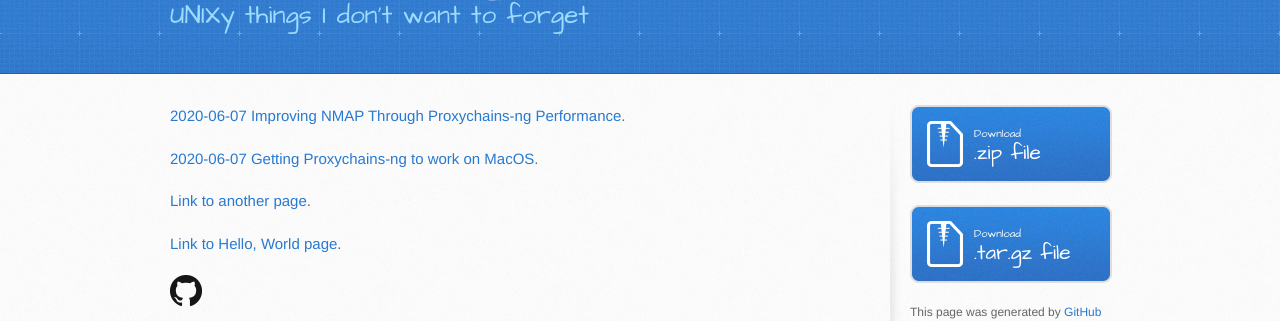
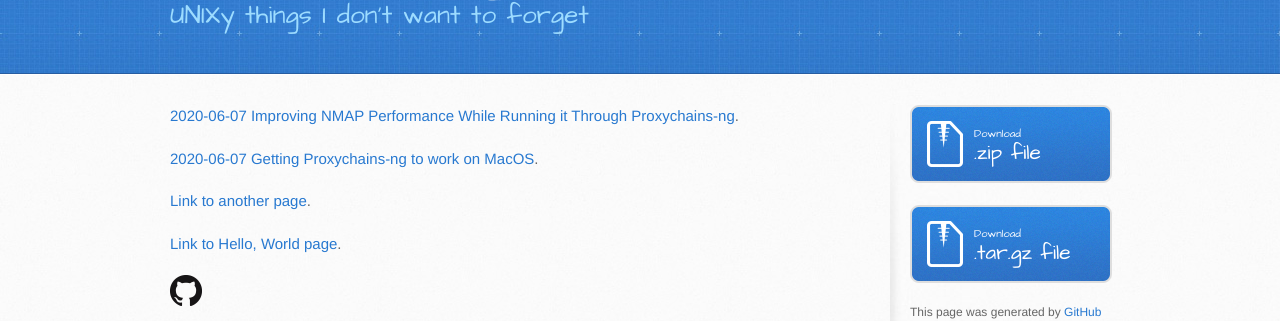
Before and after one commit to svf/svf.github.io, a Jekyll site: the page built from index.md, in a window 1280 px wide. Shown: the part 127-448 px from the top of the page. Built offline with Jekyll 4.4.1, drawn with Linux system fonts in a browser that asks for light colours.

Commit message:
fixed index.md

```diff
--- a/index.md
+++ b/index.md
@@ -2,7 +2,7 @@
 layout: default
 ---
 
-[2020-06-07 Improving NMAP Through Proxychains-ng Performance](posts/2020-06-07-Improving-NMAP-Through-Proxychains-ng-Performance.md).
+[2020-06-07 Improving NMAP Performance While Running it Through Proxychains-ng](posts/2020-06-07-Improving-NMAP-Performance-While-Running-it-Through-Proxychains-ng-Performance.md).
 
 [2020-06-07 Getting Proxychains-ng to work on MacOS](posts/2020-06-07-Getting-Proxychains-ng-to-work-on-MacOS.html).
 
```
